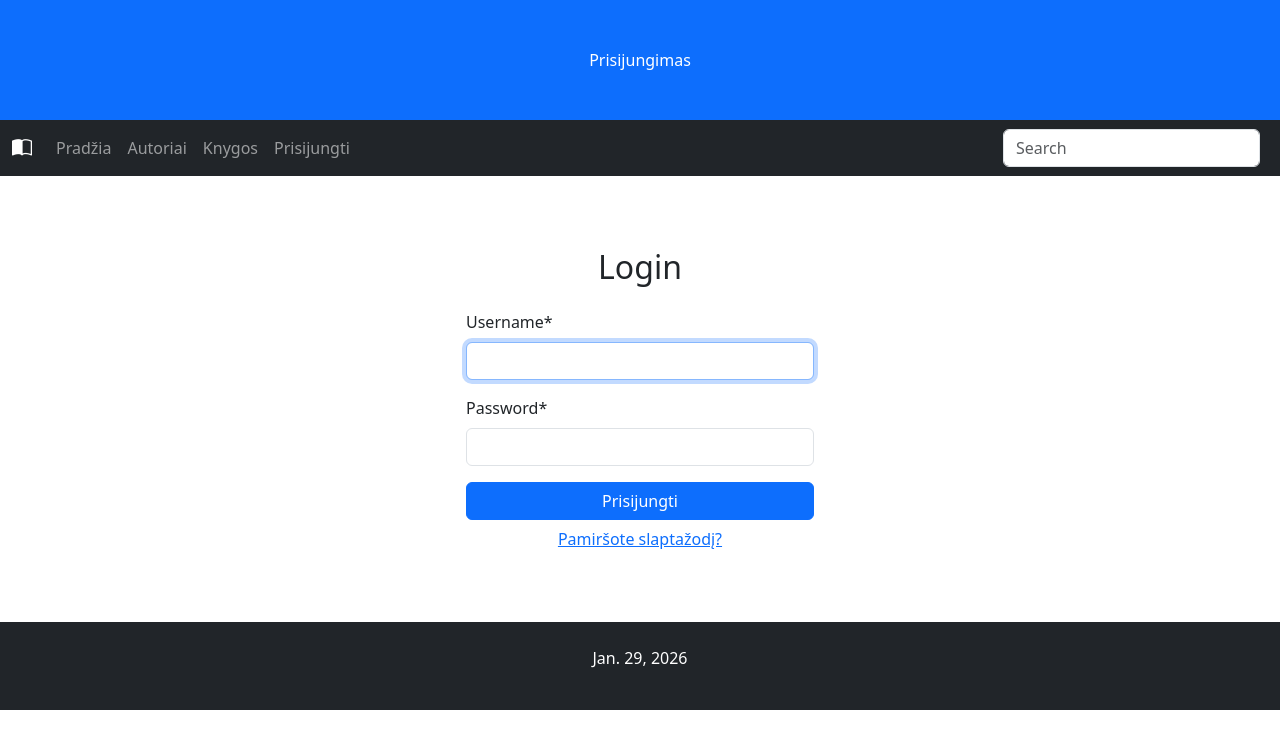
After one commit to Laimonas-Mituzas/Library, a Django app: page /accounts/login/ in a window 1280 px wide. The commit adds this page. Shown: the top 749 px of the page. Run offline with Django 5.2, Linux system fonts and the light colour scheme; some libraries are stand-ins or nearby versions.

Commit message:
7 d. +Login, logout, srispy forms

```diff
--- a/library/templates/base.html
+++ b/library/templates/base.html
@@ -33,7 +33,29 @@
         <li class="nav-item">
           <a class="nav-link" href="{% url 'books' %}">Knygos</a>
         </li>
+
+          <!--        Varotojo autentifikacija-->
+        {% if user.is_authenticated %}
+            <li class="nav-item"><a class="nav-link" href="#">
+              <svg class="bi bi-person" width="1.5em" height="1.5em" viewBox="0 0 16 16" fill="currentColor" xmlns="http://www.w3.org/2000/svg">
+                <path fill-rule="evenodd" d="M13 14s1 0 1-1-1-4-6-4-6 3-6 4 1 1 1 1h10zm-9.995-.944v-.002.002zM3.022 13h9.956a.274.274 0 00.014-.002l.008-.002c-.001-.246-.154-.986-.832-1.664C11.516 10.68 10.289 10 8 10c-2.29 0-3.516.68-4.168 1.332-.678.678-.83 1.418-.832 1.664a1.05 1.05 0 00.022.004zm9.974.056v-.002.002zM8 7a2 2 0 100-4 2 2 0 000 4zm3-2a3 3 0 11-6 0 3 3 0 016 0z" clip-rule="evenodd"/>
+              </svg>
+            {{ user.username }}</a></li>
+            <li class="nav-item">
+                <form method="post" action="{% url 'logout' %}">
+                    {% csrf_token %}
+                    <button class="nav-link" type="submit">Atsijungti</button>
+                </form>
+            </li>
+          {% else %}
+            <li class="nav-item"><a class="nav-link" href="{% url 'login'%}">Prisijungti</a></li>
+          {% endif %}
+
       </ul>
+
+
+
+
       <form class="d-flex" method="GET" action="{% url 'search' %}" >
         <input class="form-control me-2" type="text" name="query" placeholder="Search">
 <!--        <button class="btn btn-primary" type="button">Search</button>-->
--- /dev/null
+++ b/library/templates/registration/login.html
@@ -0,0 +1,22 @@
+{% extends "base.html" %}
+
+{% block title_h1 %}Prisijungimas{% endblock %}
+
+{% block content %}
+<div class="container mt-5">
+    <div class="row justify-content-center">
+        <div class="col-md-4">
+            <h2 class="mb-4 text-center">Login</h2>
+            <form method="post">
+                {% csrf_token %}
+                {% load crispy_forms_tags %}
+                {{ form | crispy }}
+                <button type="submit" class="btn btn-primary w-100">Prisijungti</button>
+                <input type="hidden" name="next" value="{{ next }}"/>
+            </form>
+
+            <p><a href="{% url 'password_reset' %}" class="btn btn-link w-100">Pamiršote slaptažodį?</a></p>
+        </div>
+    </div>
+</div>
+{% endblock %}
--- a/mysite/urls.py
+++ b/mysite/urls.py
@@ -3,8 +3,10 @@ from django.urls import path, include
 from django.conf import settings
 from django.conf.urls.static import static
 
+
 urlpatterns = [
     path('', include('library.urls')),
     path('admin/', admin.site.urls),
+    path('accounts/', include('django.contrib.auth.urls')),
 ] + (static(settings.STATIC_URL, document_root=settings.STATIC_ROOT)  +
     static(settings.MEDIA_URL, document_root=settings.MEDIA_ROOT))
```
Also changed, not shown: mysite/settings.py (+8 -0 lines).
